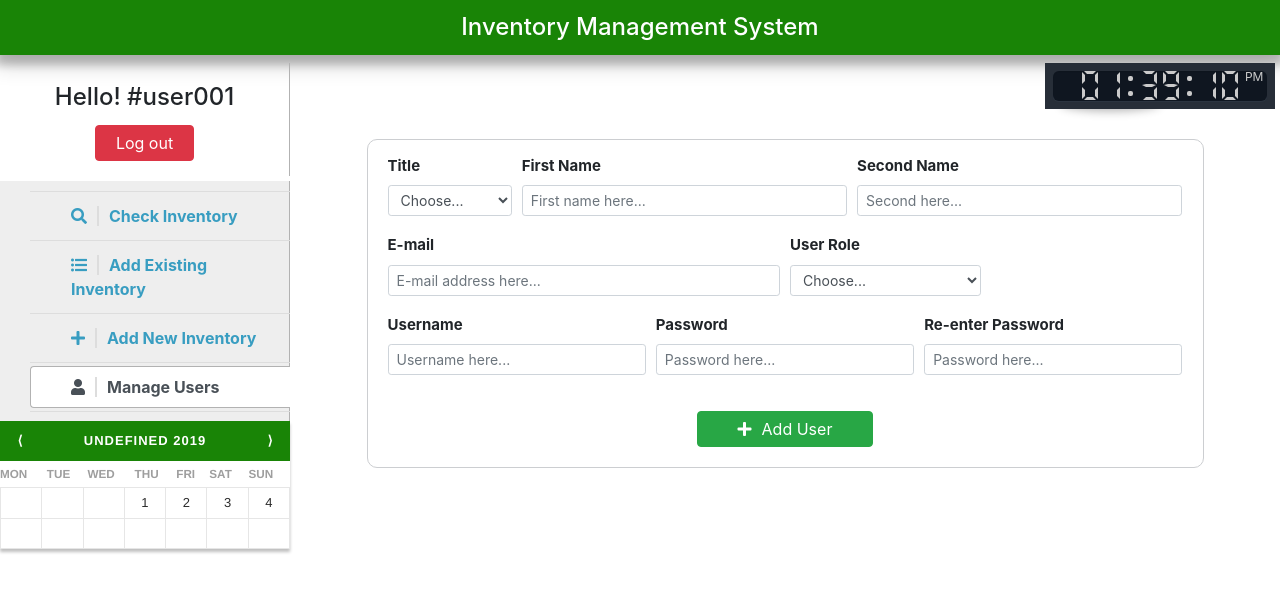
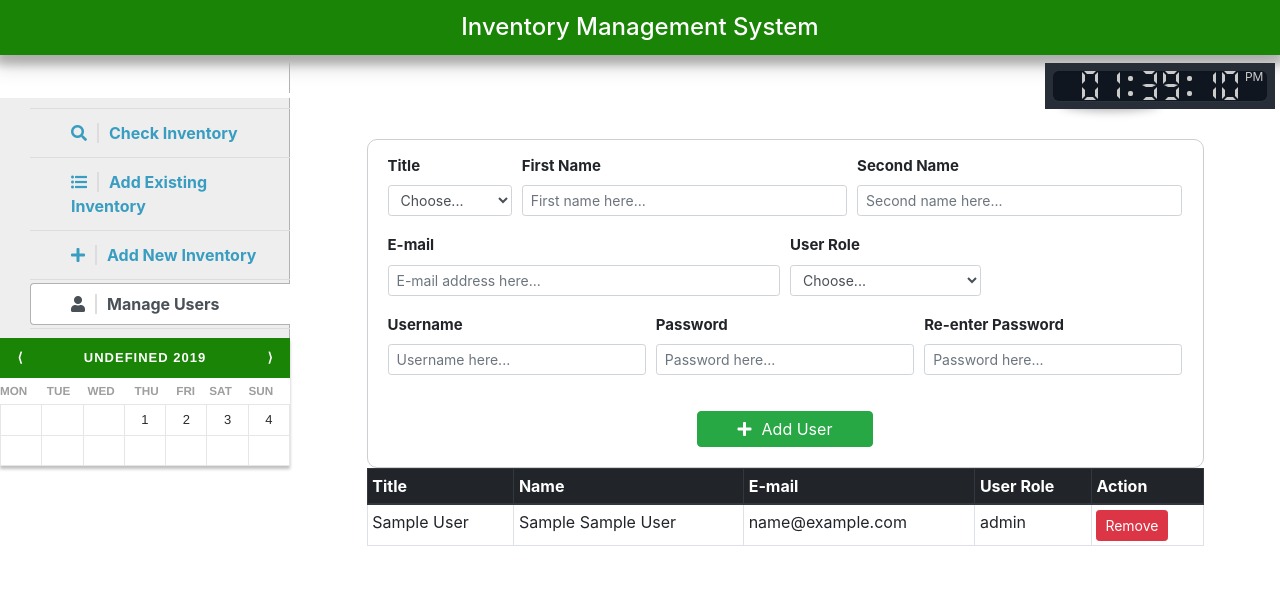
Before and after one commit to BhathiyaTK/IMS-project, a PHP site: page /content.php in a window 1280 px wide, after a click on "Manage Users". Shown: the top 592 px of the page. Run offline with PHP 8.4, Linux system fonts and the light colour scheme; tables that the repository leaves empty or names only in its code hold one stand-in row (values such as "Sample post"); lists and menus that the app fills with data are empty; some libraries are stand-ins or nearby versions.

Commit message:
added form validations

```diff
--- a/content.php
+++ b/content.php
@@ -1,3 +1,20 @@
+<?php
+
+$host="localhost";
+$db_name="root";
+$db_pass= "";
+$db="tech";
+
+$conn = new mysqli($host,$db_name,$db_pass,$db);
+// Check connection
+if ($conn->connect_error) {
+    die("Connection failed: " . $conn->connect_error);
+}
+
+session_start();
+
+?>
+
 <!DOCTYPE html>
 <html>
 <head>
@@ -7,11 +24,12 @@
 	<link rel="stylesheet" href="https://stackpath.bootstrapcdn.com/bootstrap/4.1.3/css/bootstrap.min.css">
 	<link href="https://fonts.googleapis.com/css?family=Roboto:100" rel="stylesheet">
 	<link href="https://fonts.googleapis.com/css?family=Nunito" rel="stylesheet">
-	<script type="text/javascript" src="inventory-form-functions.js"></script>
 	<link rel="stylesheet" href="https://use.fontawesome.com/releases/v5.3.1/css/all.css">
+	<link rel="stylesheet" href="https://cdn.datatables.net/1.10.19/css/jquery.dataTables.min.css">
+	<script src="https://cdnjs.cloudflare.com/ajax/libs/jquery/3.3.1/jquery.js"></script>
+	<script src="https://ajax.googleapis.com/ajax/libs/jquery/3.3.1/jquery.min.js"></script>
+	<script src="https://cdn.datatables.net/1.10.19/js/jquery.dataTables.min.js"></script>
 	<script src="https://code.jquery.com/jquery-3.3.1.min.js"></script>
-	<script src="https://ajax.googleapis.com/ajax/libs/jquery/3.3.1/jquery.min.js"></script>
-	<script src="https://cdnjs.cloudflare.com/ajax/libs/jquery/3.3.1/jquery.js"></script>
 	<script src="https://cdnjs.cloudflare.com/ajax/libs/popper.js/1.14.3/umd/popper.min.js"></script>
 	<script src="https://stackpath.bootstrapcdn.com/bootstrap/4.1.3/js/bootstrap.min.js"></script>
 	<script src="https://cdn.jsdelivr.net/jquery.validation/1.15.1/jquery.validate.min.js"></script>
@@ -25,6 +43,60 @@
 </head>
 <body>
 	<script type="text/javascript">
+		$(function(){
+			$("#form4").on('submit', function(e4){
+				e4.preventDefault();
+
+				var title = $("#title").val();
+				var first_name = $("#first_name").val();
+				var second_name = $("#second_name").val();
+				var email = $("#email").val();
+				var userrole = $("#userrole").val();
+				var username = $("#username").val();
+				var password = $("#password").val();
+				var re_password = $("#re_password").val();
+				$.ajax({
+					type: 'POST',
+					url: 'add_user.php',
+					data: {title:title, first_name:first_name, second_name:second_name, email:email, userrole:userrole, username:username, password:password, re_password:re_password},
+					success: function(){
+						alert('user added successfully');
+						$("#form4")[0].reset();
+						$('#user_table').load("content.php #user_table");
+					}
+				});
+			});
+		});
+		/*$("#form4").validate({
+        	rules: {
+        		title: "required",
+        		userrole: "required"
+        	},
+    		messages: {
+    			title: "Please select the title",
+		      	userrole: "Please select the user role"
+		    }
+        });*/
+		$(function() {
+            $(".user_del_btn").click(function() {
+                var user_id = $(this).attr("id");
+                var info = 'id=' + user_id;
+                if (confirm("Sure you want to delete this user? This cannot be undone later.")) {
+                    $.ajax({
+                        type : "POST",
+                        url : "delete_user.php",
+                        data : info,
+                        success : function() {
+                        	$("#row"+user_id).remove();
+                        }
+                    });
+                    $(this).parents(".record").animate("fast").animate({
+                        opacity : "hide"
+                    }, "slow");
+                }
+                return false;
+            });
+        });
 		$(function () {
 		  	$('#calendar-div').calendar({
 		  		months: ['January', 'February', 'March', 'April', 'May', 'June', 'July', 'Augest', 'September', 'October', 'November', 'December'],
@@ -39,8 +111,13 @@
 	<div class="content-div row">
 		<div class="col-md-3">
 			<div id="logout-div">
-				<h4>Hello! #user001</h4>
-				<button class="btn btn-danger">Log out</button>
+				<?php if(isset($_SESSION["username"])){ ?>
+					<h4><?php echo "Hello! ".$_SESSION["username"]; ?></h4>
+					<a href="log_out.php" class="btn btn-danger">Log out</a>
+				<?php
+				}
+				?>
+
 			</div>
 			<ul class="nav nav-tabs flex-column" id="nav-tab" role="tablist">
 			  	<li class="nav-item">
@@ -207,62 +284,104 @@
 			  		</div>
 			  	</div>
 
-			  	<!-- User manage tab -->
+
+	<!-- User manage tab -->
 			  	<div class="tab-pane fade" id="nav-user" role="tabpanel" aria-labelledby="nav-user-tab">
 			  		<div id="check-condition-div">
 			  			<form id="form4">
 			  				<div class="form-row">
 			  					<div class="form-group col-md-2">
 							      	<label for="inputState">Title</label>
-							      	<select id="inputState" class="form-control form-control-sm">
+							      	<select id="title" class="form-control form-control-sm" name="title">
 							        	<option selected>Choose...</option>
-							        	<option>Mr</option>
-							        	<option>Mrs</option>
-							        	<option>Miss</option>
+							        	<option value="Mr">Mr</option>
+							        	<option value="Mrs">Mrs</option>
+							        	<option value="Miss">Miss</option>
 							      	</select>
 							    </div>
 							    <div class="form-group col-md-5">
 							      	<label for="inputState">First Name</label>
-							      	<input type="text" class="form-control form-control-sm" placeholder="First name here...">
+							      	<input type="text" class="form-control form-control-sm" id="first_name" name="first_name" placeholder="First name here..." required>
 							    </div>
 							    <div class="form-group col-md-5">
 							      	<label for="inputZip">Second Name</label>
-							      	<input type="text" class="form-control form-control-sm" placeholder="Second here...">
+							      	<input type="text" class="form-control form-control-sm" id="second_name" name="second_name" placeholder="Second name here..." required>
 							    </div>
 							</div>
 							<div class="form-row">
 							    <div class="form-group col-md-6">
 							      	<label for="inputCity">E-mail</label>
-							      	<input type="text" class="form-control form-control-sm" placeholder="E-mail address here...">
+							      	<input type="text" class="form-control form-control-sm" id="email" name="email" placeholder="E-mail address here..." required>
 							    </div>
 							    <div class="form-group col-md-3">
 							      	<label for="inputState">User Role</label>
-							      	<select id="inputState" class="form-control form-control-sm">
+							      	<select id="userrole" class="form-control form-control-sm" name="userrole">
 							        	<option selected>Choose...</option>
-							        	<option>Admin</option>
-							        	<option>Manager</option>
-							        	<option>User</option>
+							        	<option value="admin">Admin</option>
+							        	<option value="manager">Manager</option>
+							        	<option value="user">User</option>
 							      	</select>
 							    </div>
 							</div>
 							<div class="form-row">
 							    <div class="form-group col-md-4">
 							      	<label for="inputCity">Username</label>
-							      	<input type="text" class="form-control form-control-sm" placeholder="Username here...">
+							      	<input type="text" class="form-control form-control-sm" id="username" name="username" placeholder="Username here..." required>
 							    </div>
 							    <div class="form-group col-md-4">
 							      	<label for="inputCity">Password</label>
-							      	<input type="text" class="form-control form-control-sm" placeholder="Password here...">
+							      	<input type="text" class="form-control form-control-sm" id="password" name="password" placeholder="Password here..." required>
 							    </div>
 							    <div class="form-group col-md-4">
 							      	<label for="inputCity">Re-enter Password</label>
-							      	<input type="text" class="form-control form-control-sm" placeholder="Password here...">
+							      	<input type="text" class="form-control form-control-sm" id="re_password" name="re_password" placeholder="Password here..." required>
 							    </div>
 							</div>
 						    <div id="check-button-div">
-						    	<button type="button" class="btn btn-success form-button"><i class="fas fa-plus"></i>Add User</button>
+						    	<button type="submit" class="btn btn-success form-button" id="user_submit_btn"><i class="fas fa-plus" onclick="return processForm();"></i>Add User</button>
 						    </div>
 			  			</form>
+			  			<div id="user-added-div"></div>
+			  		</div>
+
+	<!-- User details table -->
+
+			  		<div id="user-details">
+			  			<table class="table table-bordered table-sm table-hover" id="user_table">
+			  				<thead class="thead-dark">
+			  					<tr>
+			  						<th scope="col">Title</th>
+			  						<th scope="col">Name</th>
+			  						<th scope="col">E-mail</th>
+			  						<th scope="col">User Role</th>
+			  						<th scope="col">Action</th>
+			  					</tr>
+			  				</thead>
+			  				<tbody class="">
+			  				<?php
+
+			  					$sql_users = "SELECT * FROM users";
+			  					$sql_users_result = mysqli_query($conn,$sql_users);
+
+			  					while ($row = mysqli_fetch_array($sql_users_result)) {
+			  				?>
+			  					<tr id="row<?php echo $row['id']; ?>">
+			  						<td><?php echo $row["title"]; ?></td>
+			  						<td><?php echo $row["first_name"]." ".$row["second_name"] ?></td>
+			  						<td><?php echo $row["email"] ?></td>
+			  						<td><?php echo $row["user_type"] ?></td>
+			  						<td>
+			  							<form id="user_delete_form">
+			  								<button class="btn btn-danger btn-sm user_del_btn" id="<?php echo $row['id']; ?>">Remove</button>
+					                    </form>
+			  						</td>
+			  					</tr>
+			  				<?php
+			  					}
+
+			  				?>
+			  				</tbody>
+			  			</table>
 			  		</div>
 			  	</div>
 			</div>
```
